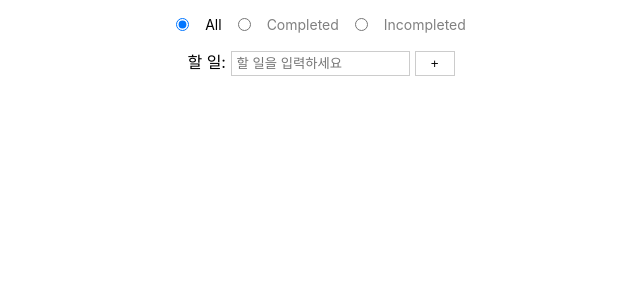
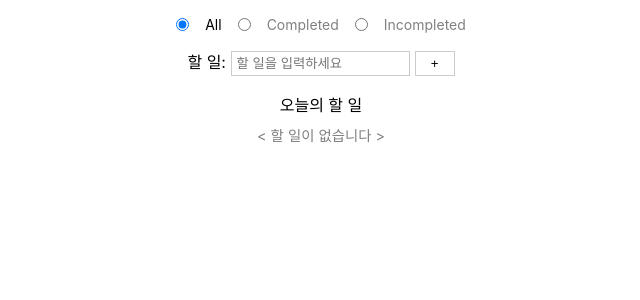
Before and after one commit to hey-ri/todo-list, a React app: page / in a window 1280 px wide. Shown: the top 300 px of the page, without its empty margins (319-959 px from the left). Built offline with nearby package versions, Linux system fonts and the light colour scheme; the HTML template or start-up script is replaced by a standard one.

Commit message:
Add description to differentiate fields

```diff
--- a/src/TodoItemList.jsx
+++ b/src/TodoItemList.jsx
@@ -3,6 +3,8 @@ import { TodoItem } from './TodoItem';
 export function TodoItemList({ items, onTodoRemoved, onTodoChanged }) {
   return (
     <div className="todo_item_list" style={{ display: 'flex', flexDirection: 'column', alignItems: 'center' }}>
+      <p style={{ textAlign: 'center', paddingBottom: '.5rem' }}>오늘의 할 일</p>
+      {items.length === 0 && <p style={{ color: 'gray', fontSize: '.9rem' }}>&lt; 할 일이 없습니다 &gt;</p>}
       {items.map((todo, index) => (
         <TodoItem key={index} todo={todo} onTodoRemoved={onTodoRemoved} onTodoChanged={onTodoChanged} />
       ))}
```
